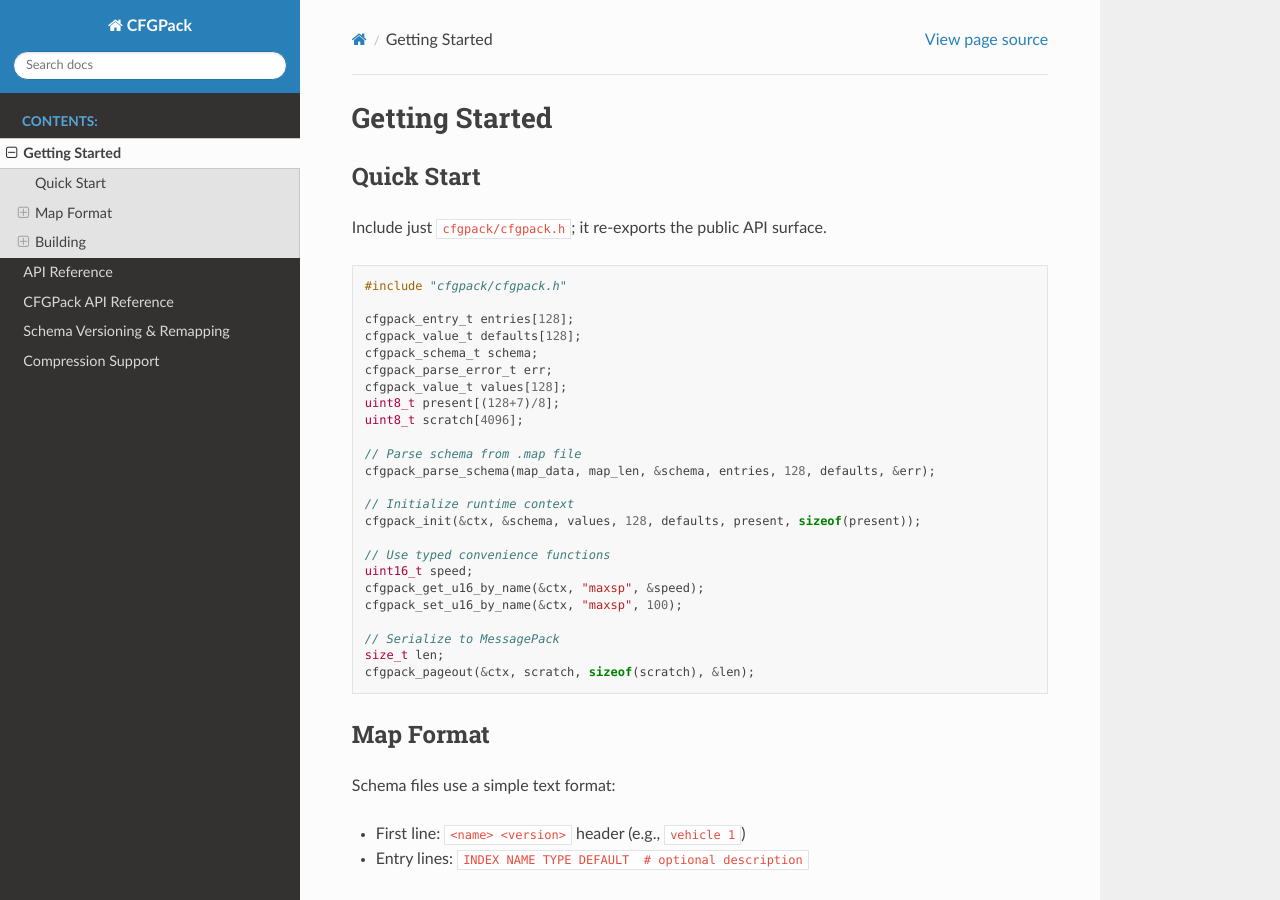
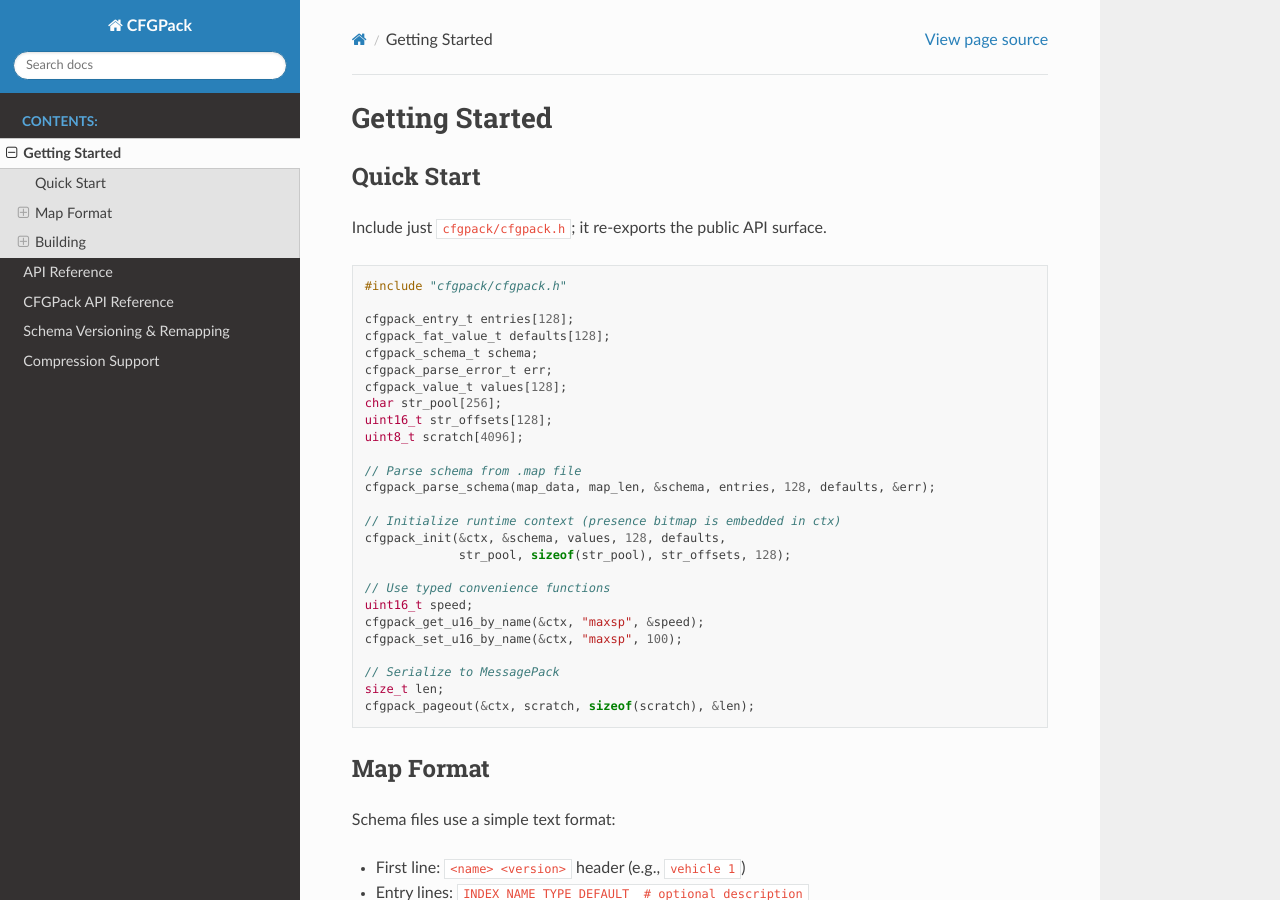
Before and after one commit to Arsievert/cfgpack, a Sphinx documentation site: the page built from docs/source/getting-started.rst, in a window 1280 px wide and 900 px high. Built offline with Sphinx 7.4.7 and the Read the Docs theme 3.1.0, drawn with Linux system fonts in a browser that asks for light colours.

Commit message:
Update documentation

```diff
--- a/docs/source/conf.py
+++ b/docs/source/conf.py
@@ -33,6 +33,9 @@
 templates_path = ['_templates']
 exclude_patterns = []
 
+# Suppress warnings for duplicate declarations (from anonymous struct members)
+suppress_warnings = ['duplicate_declaration.cpp']
+
 # -- Options for HTML output -------------------------------------------------
 
 html_theme = 'sphinx_rtd_theme'
--- a/docs/source/getting-started.rst
+++ b/docs/source/getting-started.rst
@@ -11,18 +11,20 @@
    #include "cfgpack/cfgpack.h"
 
    cfgpack_entry_t entries[128];
-   cfgpack_value_t defaults[128];
+   cfgpack_fat_value_t defaults[128];
    cfgpack_schema_t schema;
    cfgpack_parse_error_t err;
    cfgpack_value_t values[128];
-   uint8_t present[(128+7)/8];
+   char str_pool[256];
+   uint16_t str_offsets[128];
    uint8_t scratch[4096];
 
    // Parse schema from .map file
    cfgpack_parse_schema(map_data, map_len, &schema, entries, 128, defaults, &err);
 
-   // Initialize runtime context
-   cfgpack_init(&ctx, &schema, values, 128, defaults, present, sizeof(present));
+   // Initialize runtime context (presence bitmap is embedded in ctx)
+   cfgpack_init(&ctx, &schema, values, 128, defaults,
+                str_pool, sizeof(str_pool), str_offsets, 128);
 
    // Use typed convenience functions
    uint16_t speed;
```
Also changed, not shown: 1 other file.
